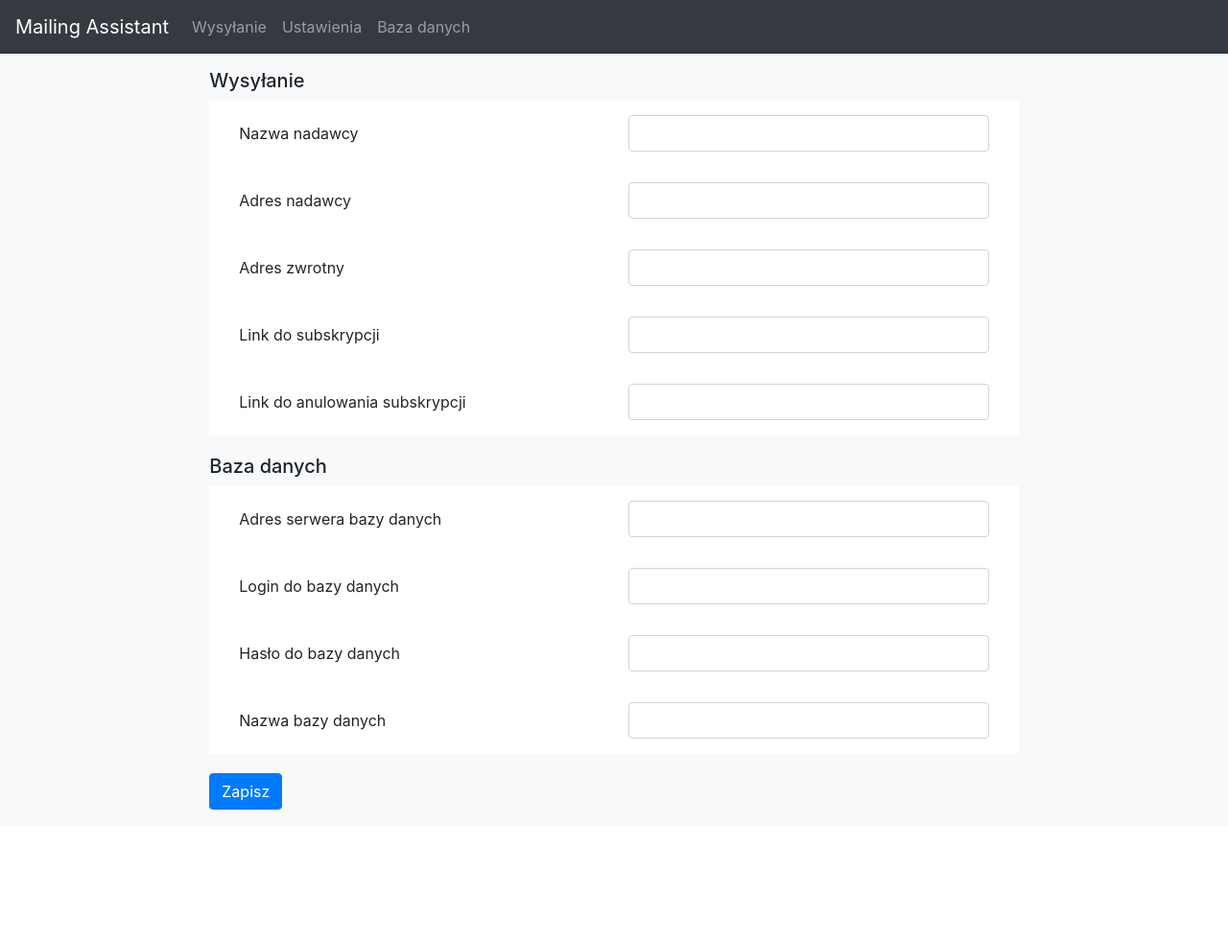
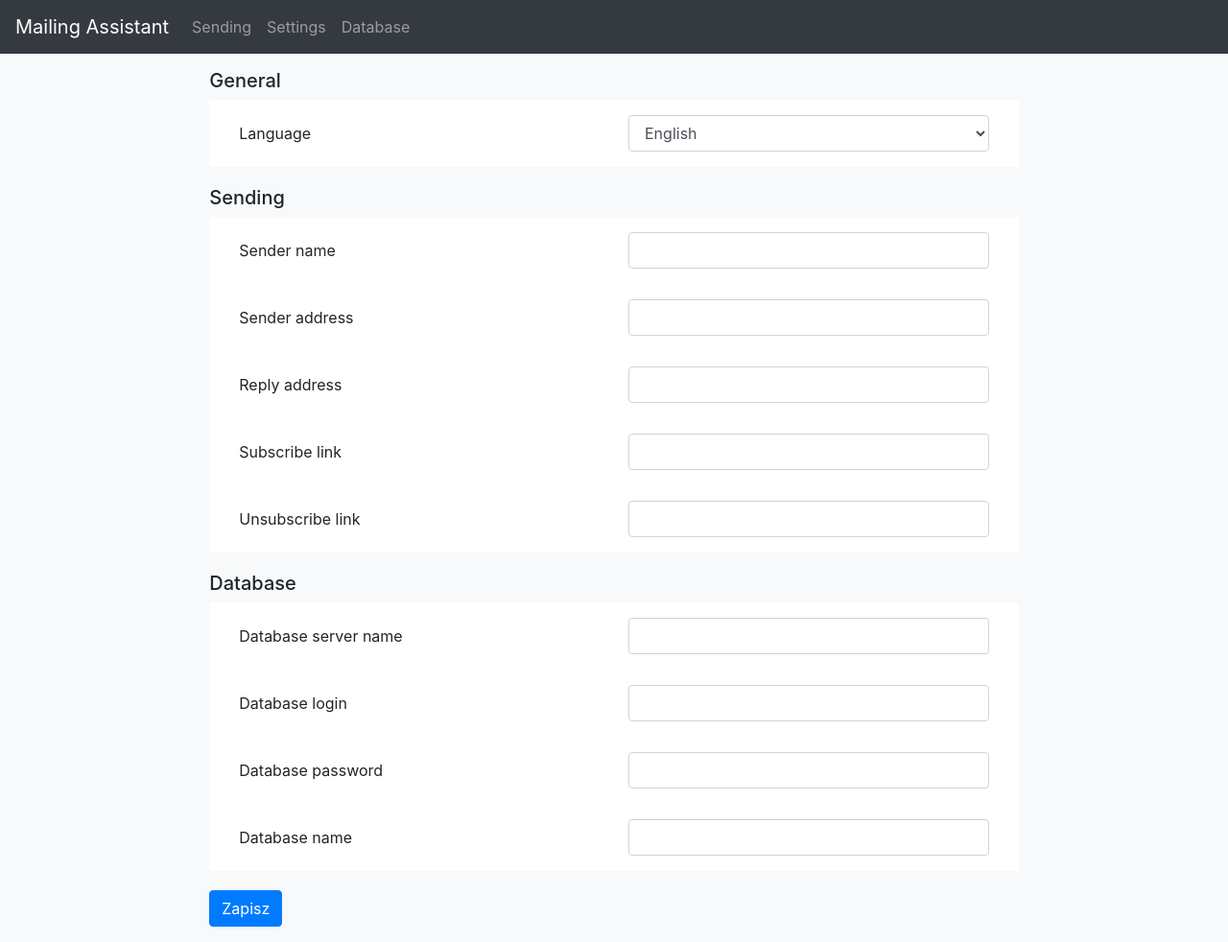
Before and after one commit to mpalmowski/mailing-assistant, a PHP site: page /index.php?pg=settings in a window 1280 px wide. Shown: the whole page at 96% size. Before the commit the page ends 844 px from the top, so only its background shows below. Run offline with PHP 8.4, Linux system fonts and the light colour scheme.

Commit message:
Settings refactor

```diff
--- /dev/null
+++ b/conf/settings.json
@@ -0,0 +1,39 @@
+{
+  "general" : {
+    "language" : {
+      "type" : "select",
+      "options" : ["en", "pl"]
+    }
+  },
+  "sending" : {
+    "sender_name": {
+      "type" : "input"
+    },
+    "sender_address": {
+      "type" : "input"
+    },
+    "reply_address": {
+      "type" : "input"
+    },
+    "subscribe_link": {
+      "type" : "input"
+    },
+    "unsubscribe_link": {
+      "type" : "input"
+    }
+  },
+  "database" : {
+    "db_servername" : {
+      "type" : "input"
+    },
+    "db_username" : {
+      "type" : "input"
+    },
+    "db_password" : {
+      "type" : "input"
+    },
+    "db_name" : {
+      "type" : "input"
+    }
+  }
+}
--- a/index.php
+++ b/index.php
@@ -4,7 +4,6 @@ ini_set('max_execution_time', 0);
 ini_set('display_errors', 'OFF');
 
 $known_pages = ['main', 'send_mail', 'subscribe', 'show_base', 'settings'];
-$languages = ['pl', 'en'];
 
 $page = $known_pages[0];
 if(isset($_GET['pg'])){
@@ -15,18 +14,11 @@ if(isset($_GET['pg'])){
 }
 $pginc = "php/$page.php";
 
-$language = $languages[0];
-if(isset($_GET['lang'])){
-    $lang = $_GET['lang'];
-    if (in_array($lang, $languages)) {
-        $language = $lang;
-    }
-}
-$_SESSION['lang'] = $language;
-
-include 'php/i18n.php';
 include 'php/conf.php';
 include 'php/database.php';
+include 'php/i18n.php';
+
+$_SESSION['lang'] = $conf->get('language');
 
 $database = new Database($conf->get('db_servername'), $conf->get('db_username'), $conf->get('db_password'), $conf->get('db_name'));
 ?>
--- a/php/conf.php
+++ b/php/conf.php
@@ -5,20 +5,24 @@ class Conf
     private $directory = "conf/conf.json";
 
     public $params = [
-        'sending' => [
+        'language' => 'en',
         'sender_name' => '',
         'sender_address' => '',
         'reply_address' => '',
         'subscribe_link' => '',
-            'unsubscribe_link' => ''
-        ],
-        'database' => [
+        'unsubscribe_link' => '',
         'db_servername' => '',
         'db_username' => '',
         'db_password' => '',
         'db_name' => ''
-        ]
     ];
+
+    function __construct()
+    {
+        $this->load();
+        if($this->set())
+            $this->save();
+    }
 
     public function load()
     {
@@ -33,14 +37,16 @@ class Conf
         $this->params = array_merge($this->params, $decoded);
     }
 
-    public function set(){
-        foreach ($this->params as &$category){
-            foreach ($category as $key => &$param){
-                if(isset($_POST[$key])){
+    public function set()
+    {
+        $updated = false;
+        foreach ($this->params as $key => &$param) {
+            if (isset($_POST[$key])) {
                 $param = $_POST[$key];
+                $updated = true;
             }
         }
-        }
+        return $updated;
     }
 
     public function save()
@@ -51,15 +57,18 @@ class Conf
         fclose($file);
     }
 
-    public function get($key){
-        foreach ($this->params as $category){
-            if (array_key_exists($key, $category)){
-                return $category[$key];
-            }
+    public function get($key)
+    {
+        if (array_key_exists($key, $this->params)) {
+            return $this->params[$key];
         }
         return "";
+    }
+
+    public function getParams()
+    {
+        return $this->params;
     }
 }
 
 $conf = new Conf;
-$conf->load();
--- a/php/settings.php
+++ b/php/settings.php
@@ -1,17 +1,54 @@
 <?php
-if ($_SERVER['REQUEST_METHOD'] == 'POST') {
-    $conf->set();
-    $conf->save();
+function printSettings($conf)
+{
+    $directory = "conf/settings.json";
+    $file = fopen($directory, "r");
+    $json = fread($file, filesize($directory));
+    fclose($file);
+    $settings = json_decode($json, true);
+    foreach ($settings as $category => $fields) {
+        $category_str = _s($category);
+        echo <<< HTML
+        <h5 class="category-header">$category_str</h5>
+        <div class="settings-category">
+HTML;
+        foreach ($fields as $name => $field) {
+            if (!array_key_exists($name, $conf))
+                continue;
+            if ($field["type"] == "input")
+                printInput($name, $conf[$name]);
+            else if ($field["type"] == "select")
+                printSelect($name, $conf[$name], $field["options"]);
+        }
+        echo '</div>';
+    }
 }
 
-function printCategory($category, $params){
-    $category = _s($category);
+function printSelect($name, $value, $options)
+{
+    $name_str = _s($name);
     echo <<< HTML
-    <h5 class="category-header">$category</h5>
-    <div class="settings-category">
+    <div class='row justify-content-around align-items-center p-3'>
+        <div class="col-md">
+            <label>$name_str</label>
+        </div>
+        <div class="col-md">
+            <select type='text' class='form-control' name=$name>
 HTML;
+    foreach ($options as $option){
+        $option_str = _s($option);
+        $selected = $option == $value ? "selected" : "";
+        echo "<option value=$option $selected>$option_str</option>";
+    }
+    echo <<< HTML
+            </select>
+        </div>
+    </div>
+HTML;
+}
 
-    foreach ($params as $name => $value){
+function printInput($name, $value)
+{
     $name_str = _s($name);
     echo <<< HTML
             <div class='row justify-content-around align-items-center p-3'>
@@ -23,19 +60,13 @@ HTML;
                 </div>
             </div>
 HTML;
-
-    }
-
-    echo '</div>';
 }
 
 ?>
 <div class="container">
     <form action="index.php?pg=settings" class="py-3" method="post">
         <?php
-        foreach ($conf->params as $category => $params) {
-            printCategory($category, $params);
-        }
+        printSettings($conf->getParams());
         ?>
         <button class="btn btn-primary" type="submit">Zapisz</button>
     </form>
--- a/translations/en.json
+++ b/translations/en.json
@@ -9,6 +9,7 @@
   "distributor":"Distributor",
   "distributors":"Distributors",
   "en":"English",
+  "general":"General",
   "language":"Language",
   "message content":"Message content",
   "message sending error":"An error occured, message hasn't been sent to following recipients: ",
--- a/translations/pl.json
+++ b/translations/pl.json
@@ -9,6 +9,7 @@
   "distributor":"Dystrybutor",
   "distributors":"Dystrybutorzy",
   "en":"English",
+  "general":"Ogólne",
   "language":"Język",
   "message content":"Treść wiadomości",
   "message sending error":"Wystąpił błąd, wiadomość nie została wysłana do następujących odbiorców: ",
```
Lines whose indentation alone changed are shown as unchanged.
